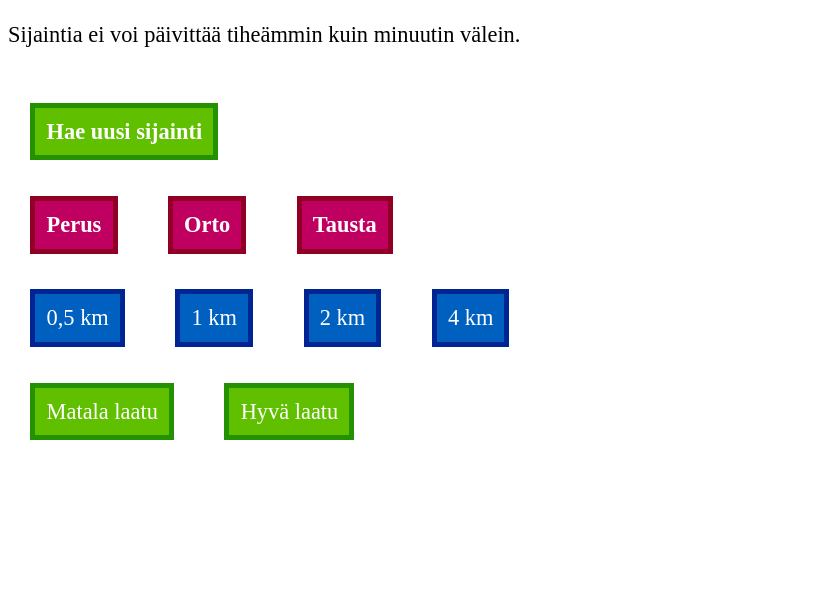
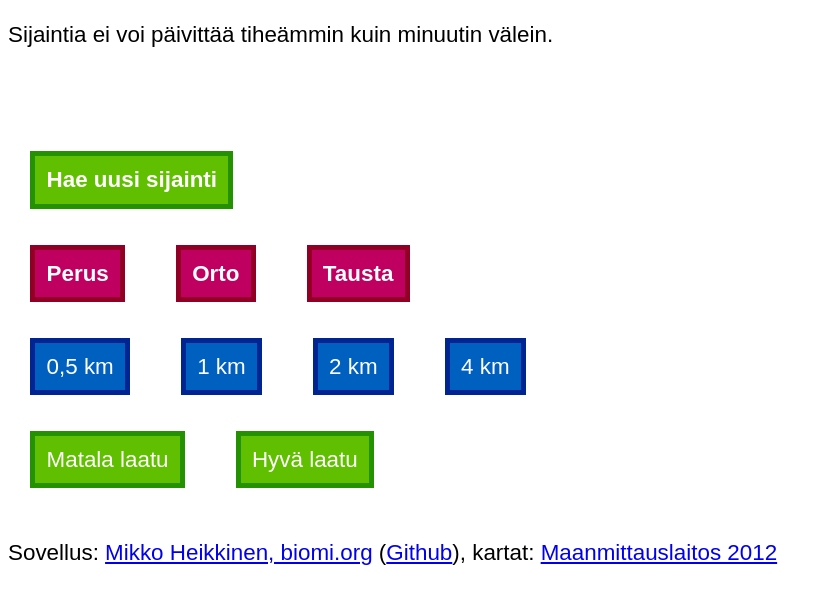
Before and after one commit to mikkohei13/mobiilikartta, a PHP site: page / in a window 1280 px wide. Shown: the top 604 px of the page, without its empty margins (0-831 px from the left). Run offline with PHP 8.4, Linux system fonts and the light colour scheme; some libraries are stand-ins or nearby versions.

Commit message:
Small changes

```diff
--- a/index.php
+++ b/index.php
@@ -14,9 +14,9 @@
 
 	<p>
 		<img src="startMap.png" id="map" alt="" />
-		<br />
-		<span id="statusinfo"></span>
 	</p>
+
+	<p id="statusinfo">&nbsp;</p>
 
 
 	<p id="map_links">
@@ -48,6 +48,7 @@
 
 	<div id="debug">&nbsp;</div>
 
+	<p id="license">Sovellus: <a href="http://www.biomi.org/">Mikko Heikkinen, biomi.org</a> (<a href="https://github.com/mikkohei13/mobiilikartta">Github</a>), kartat: <a href="https://github.com/mikkohei13/mobiilikartta/blob/master/LICENSE.md">Maanmittauslaitos 2012</a></p>
 
 
 <script type="text/javascript">
@@ -233,8 +234,5 @@ $('#map_uncompress').click(function () {
 
 </script>
 
-<?php
-
-?>
 </body>
 </html>
--- a/map.php
+++ b/map.php
@@ -1,10 +1,6 @@
 <?php
 
 /*
-
-http://www.luomus.fi/projects/coordinateservice/json/?from=WGS84&to=YKJ&n=60.123&e=24.123
-
-
 
 Esimerkki:
 .../map.php?STYLE=peruskartta&LAT=61.000&LON=25.000&RADIUS=1500&WIDTH=500&HEIGHT=500&CROSSHAIR
--- a/style.css
+++ b/style.css
@@ -1,6 +1,11 @@
 
 body {
+	font-family: Arial, Helvetica, sans-serif;
 	font-size: 140%;
+}
+
+#debug {
+	display: none;
 }
 
 #map_links {
```
